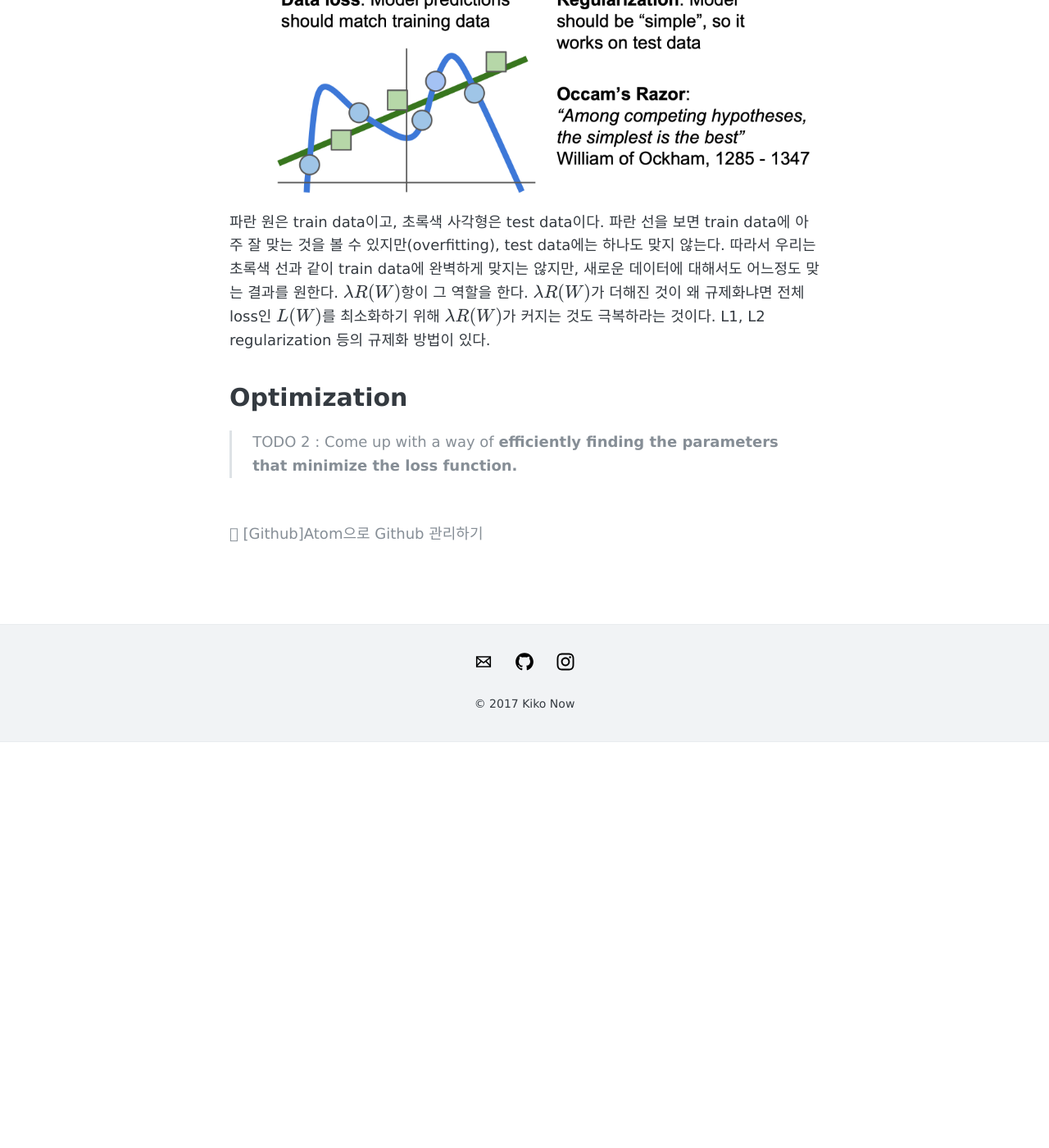
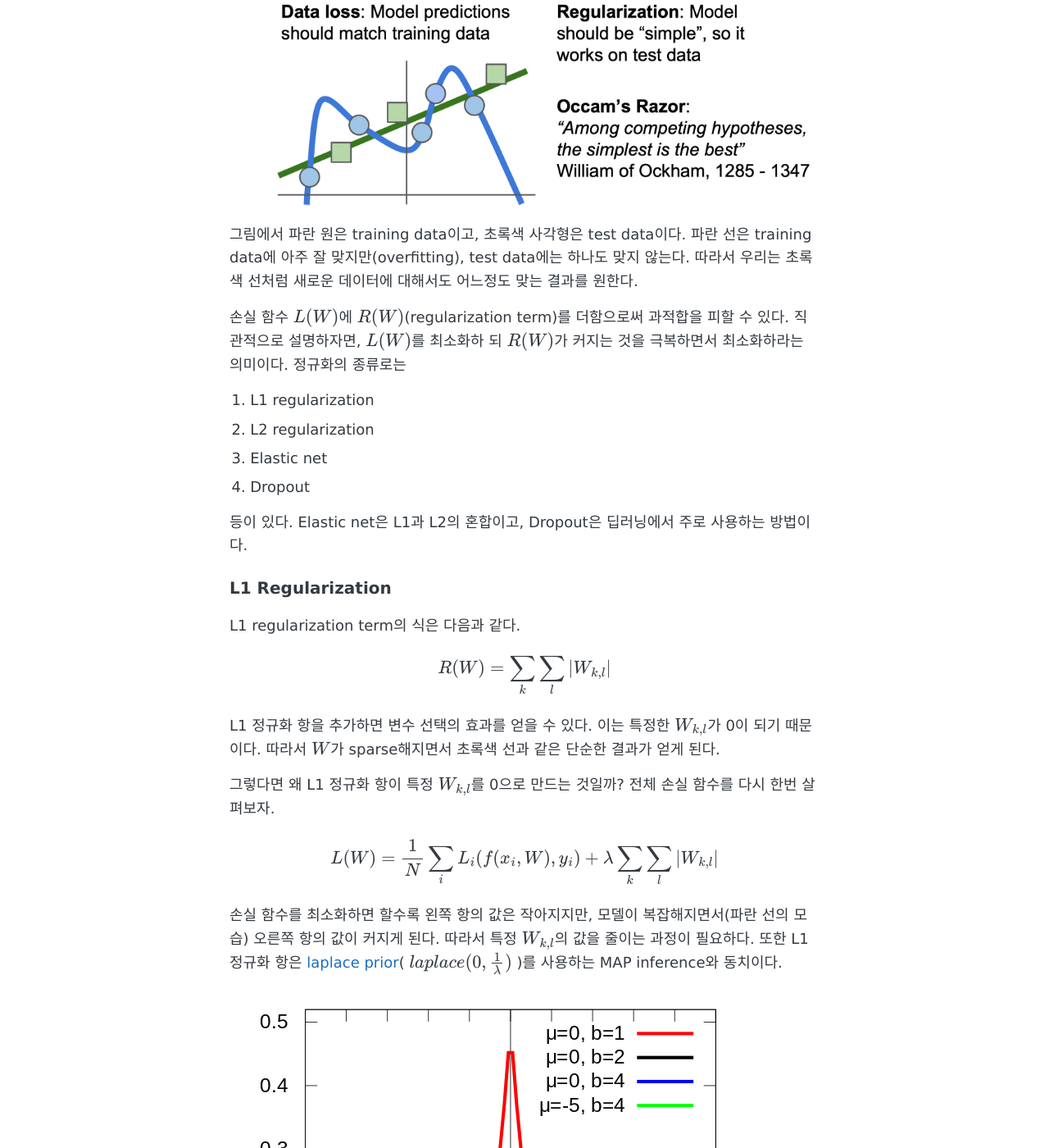
Before and after one commit to shanny924/shanny924.github.io, a Jekyll site: the page built from _posts/2020-01-25-cs231n-3rd.md, in a window 1280 px wide and 1400 px high, scrolled down 5467 px. Shown: the whole window at 82% size. Built offline with Jekyll 4.4.1, drawn with Linux system fonts in a browser that asks for light colours; formulas are drawn with MathJax 3; before the commit the page ends 6372 px from its top, so only the background shows below that; some of the changed text lies outside the part shown.

Commit message:
l1,l2 reg add

```diff
--- a/_posts/2020-01-25-cs231n-3rd.md
+++ b/_posts/2020-01-25-cs231n-3rd.md
@@ -77,7 +77,9 @@
 
 $$-\frac{log(0.129)+log(0.924)+log(0.002)}{3}=2.78$$
 
-Hinge loss는 loss를 계산할 때 최종 output $s_i=f(x_i,W)$를 바로 사용했지만, cross entropy는 0과 1사이의 값으로 바꾼 다음 계산하는 것이 차이점이다. 또한, hinge loss는 정답 class의 값이 가장 높으면 0으로 loss를 부여하고 그 값이 어떻든 신경 쓰지 않았다. 하지만, cross entropy는 **얼마나 정확하게** 분류했는지까지 수치화한다. 한 가지 더 짚고 넘어가자면 $y=logx$의 그래프는 다음과 같은데 $x$값이 1과 가까울수록 0에 가까워지고, 0과 가까울수록 $-\infty$에 가까워진다. 따라서 정답 클래스의 softmax 값이 클수록(1에 가까울수록) loss는 0에 가까워진다. 전체 식에서 $-$부호가 있는 것은 정답 클래스의 값이 낮아질수록 loss가 커지게 하기 위함이다.
+Hinge loss는 loss를 계산할 때 최종 output $s_i=f(x_i,W)$를 바로 사용했지만, cross entropy는 0과 1사이의 값으로 바꾼 다음 계산하는 것이 차이점이다. 또한, hinge loss는 정답 class의 값이 가장 높으면 0으로 loss를 부여하고 그 값이 어떻든 신경 쓰지 않았다. 하지만, cross entropy는 **얼마나 정확하게** 분류했는지까지 수치화한다.
+
+한 가지 더 짚고 넘어가자면 $y=logx$의 그래프는 다음과 같은데 $x$값이 1과 가까울수록 0에 가까워지고, 0과 가까울수록 $-\infty$에 가까워진다. 따라서 정답 클래스의 softmax 값이 클수록(1에 가까울수록) loss는 0에 가까워진다. 전체 식에서 $-$부호가 있는 것은 정답 클래스의 값이 낮아질수록 loss가 커지게 하기 위함이다.
 
 ![y=logx](/assets/images/logx.png)
 
@@ -95,11 +97,50 @@
 
 지금까지 어떤 손실함수가 있는지 살펴보았고, 각각의 특징을 알아보았다. 손실함수는 우리가 최소화해야할 목표임을 기억하자. 하지만, 손실함수를 과하게 최소화하면 문제가 생긴다.
 
-Training data로부터 손실함수를 최소화하는 parameter $W$를 찾는 것은 좋은데, 우리의 최종 목표는 새로운 데이터(test data)도 잘 맞추는 분류기를 만드는 것이다. 따라서 training data에 너무 최적화된(손실함수를 과도하게 최소화한) $W$는 새로운 데이터에 잘 맞지 않을 가능성이 높다. 이를 **overfitting**(과적합)되었다고 한다. overfitting을 피하기 위한 방법으로 **regularization**(규제화)가 있다.
+Training data로부터 손실 함수를 최소화하는 parameter $W$를 찾는 것은 좋은데, 우리의 최종 목표는 새로운 데이터(test data)도 잘 맞추는 일반화된(generalized) 분류기를 찾는 것이다. 따라서 training data에 너무 최적화된(손실함수를 과도하게 최소화한) $W$는 새로운 데이터에 잘 맞지 않을 가능성이 높다. 이러한 상황을 **overfitting**(과적합)이라고 하며 overfitting을 피하기 위한 방법으로 **regularization**(정규화)가 있다.
 
 ![regularization](/assets/images/regularization.png)
 
-파란 원은 train data이고, 초록색 사각형은 test data이다. 파란 선을 보면 train data에 아주 잘 맞는 것을 볼 수 있지만(overfitting), test data에는 하나도 맞지 않는다. 따라서 우리는 초록색 선과 같이 train data에 완벽하게 맞지는 않지만, 새로운 데이터에 대해서도 어느정도 맞는 결과를 원한다. $\lambda R(W)$항이 그 역할을 한다. $\lambda R(W)$가 더해진 것이 왜 규제화냐면 전체 loss인 $L(W)$를 최소화하기 위해 $\lambda R(W)$가 커지는 것도 극복하라는 것이다. L1, L2 regularization 등의 규제화 방법이 있다.
+그림에서 파란 원은 training data이고, 초록색 사각형은 test data이다. 파란 선은 training data에 아주 잘 맞지만(overfitting), test data에는 하나도 맞지 않는다. 따라서 우리는 초록색 선처럼 새로운 데이터에 대해서도 어느정도 맞는 결과를 원한다.
+
+손실 함수 $L(W)$에 $R(W)$(regularization term)를 더함으로써 과적합을 피할 수 있다. 직관적으로 설명하자면, $L(W)$를 최소화하 되 $R(W)$가 커지는 것을 극복하면서 최소화하라는 의미이다. 정규화의 종류로는
+
+1. L1 regularization
+2. L2 regularization
+3. Elastic net
+4. Dropout
+
+등이 있다. Elastic net은 L1과 L2의 혼합이고, Dropout은 딥러닝에서 주로 사용하는 방법이다.
+
+### L1 Regularization
+
+L1 regularization term의 식은 다음과 같다.
+
+$$R(W)=\sum_k \sum_l |W_{k,l}| $$
+
+L1 정규화 항을 추가하면 변수 선택의 효과를 얻을 수 있다. 이는 특정한 $W_{k,l}$가 0이 되기 때문이다. 따라서 $W$가 sparse해지면서 초록색 선과 같은 단순한 결과가 얻게 된다.
+
+그렇다면 왜 L1 정규화 항이 특정 $W_{k,l}$를 0으로 만드는 것일까? 전체 손실 함수를 다시 한번 살펴보자.
+
+$$L(W) = \frac{1}{N} \sum_i{L_i(f(x_i,W),y_i)} + \lambda \sum_k \sum_l |W_{k,l}| $$
+
+손실 함수를 최소화하면 할수록 왼쪽 항의 값은 작아지지만, 모델이 복잡해지면서(파란 선의 모습) 오른쪽 항의 값이 커지게 된다. 따라서 특정 $W_{k,l}$의 값을 줄이는 과정이 필요하다. 또한 L1 정규화 항은 [laplace prior](https://en.wikipedia.org/wiki/Laplace_distribution)( $laplace(0, \frac{1}{\lambda})$ )를 사용하는 MAP inference와 동치이다.
+
+![laplace dist'](/assets/images/laplace.png)
+
+중심이 0인 laplace 분포는 0의 값을 가질 확률이 높기 때문에 특정 $W_{k,l}$의 값이 0이 된다. 정규화 항 앞에 있는 $\lambda$는 정규화 세기를 설정하는 hyperparameter인데, $\lambda$가 커질수록 laplace 분포는 점점 더 중앙에 집중되는 모습을 가진다. 따라서 정규화를 강하게 할수록 0의 값을 갖는 $W_{k,l}$이 많아진다.
+
+### L2 Regularization
+
+L2 정규화 항의 식은 다음과 같다.
+
+$$R(W)=\sum_k \sum_l W_{k,l}^2$$
+
+L2 정규화 항은 [Gaussian prior](https://en.wikipedia.org/wiki/Normal_distribution)( $N(0, \frac{1}{2\lambda})$ ) 를 사용하는 MAP inference와 동치이다.
+
+![Normal dist'](/assets/images/normal.png)
+
+중심이 0인 정규분포는 laplace 분포에 비해 0의 확률이 낮기 때문에 특정 $W_{k,l}$이 정확히 0의 값을 갖기보다 0에 수렴하는 값을 가진다.
 
 # Optimization
 
```
Also changed, not shown: assets/images/laplace.png (added), assets/images/normal.png (added).
